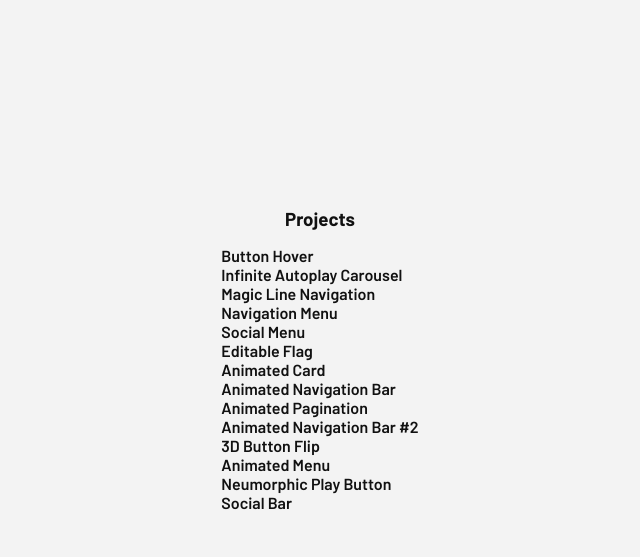
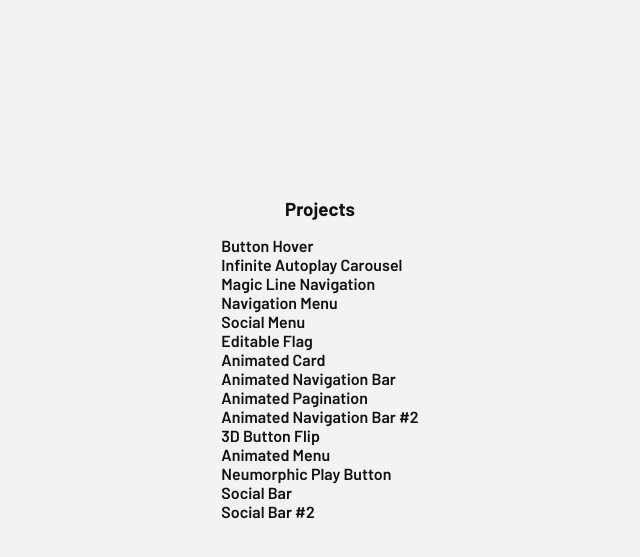
Before and after one commit to EvilDeedsIM/YouTube, a website: page index.html in a window 1280 px wide. Shown: the part 41-598 px from the top of the page, without its empty margins (320-960 px from the left). Drawn offline with Linux system fonts and the light colour scheme.

Commit message:
link added

```diff
--- a/index.html
+++ b/index.html
@@ -88,6 +88,11 @@
               <h4 class="project__title">Social Bar</h4>
             </a>
           </li>
+          <li class="projects__item project">
+            <a href="/YouTube/V_social_bar_2" class="project__link">
+              <h4 class="project__title">Social Bar #2</h4>
+            </a>
+          </li>
         </ul>
       </div>
     </main>
```
